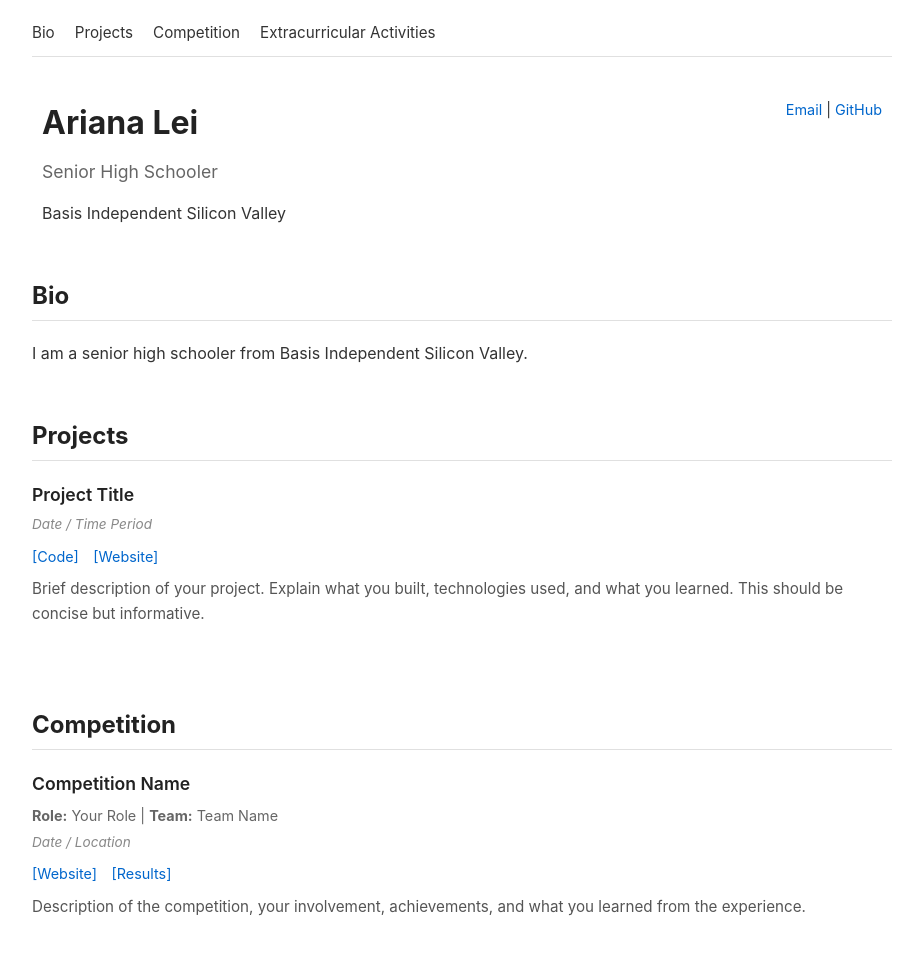
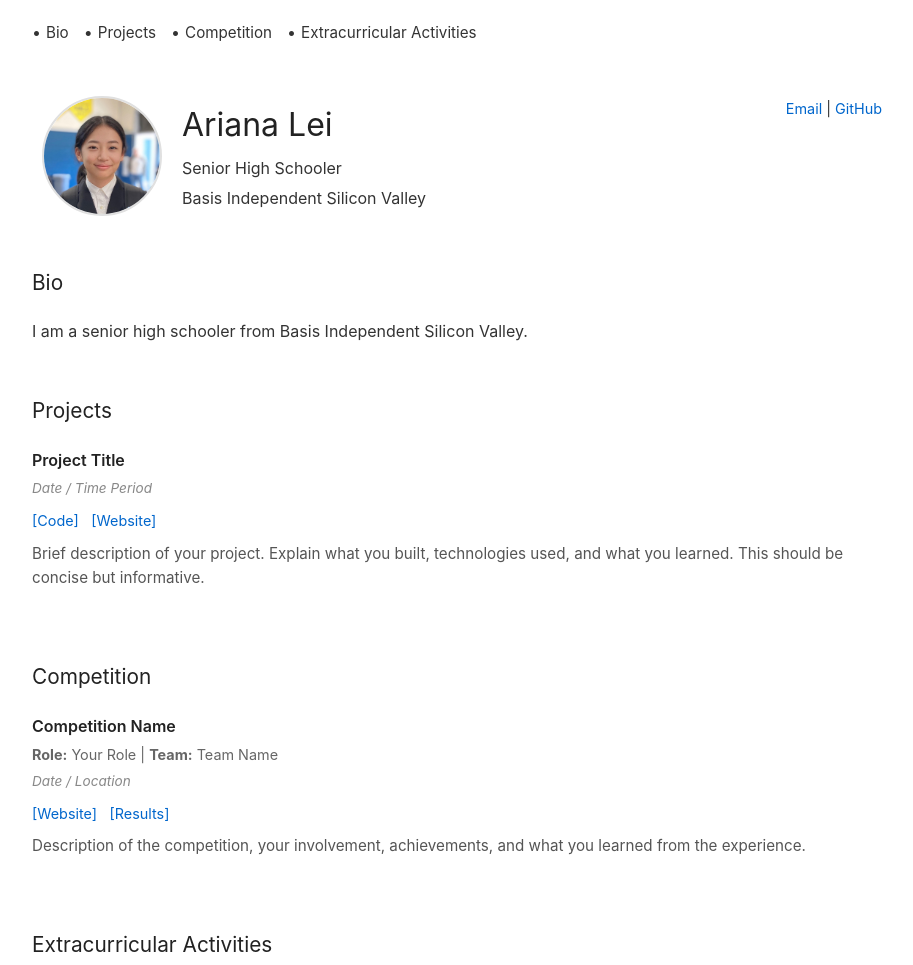
Before and after one commit to arianalei/arianalei.github.io, a plain HTML site: page index.html in a window 1280 px wide. Shown: the top 965 px of the page, without its empty margins (178-1091 px from the left). Drawn offline with Linux system fonts and the light colour scheme.

Commit message:
polishing new template

```diff
--- a/index.html
+++ b/index.html
@@ -29,14 +29,18 @@
       nav {
         margin-bottom: 30px;
         padding-bottom: 10px;
-        border-bottom: 1px solid #e0e0e0;
       }
 
       nav ul {
         list-style: none;
         display: flex;
-        gap: 20px;
+        gap: 15px;
         flex-wrap: wrap;
+      }
+
+      nav li::before {
+        content: '•';
+        margin-right: 5px;
       }
 
       nav a {
@@ -68,16 +72,36 @@
         text-align: right;
       }
 
+      .header-content {
+        display: flex;
+        align-items: center;
+        gap: 20px;
+      }
+
+      .profile-photo {
+        width: 120px;
+        height: 120px;
+        border-radius: 50%;
+        object-fit: cover;
+        border: 2px solid #e0e0e0;
+        flex-shrink: 0;
+      }
+
+      .header-text {
+        flex: 1;
+      }
+
       h1 {
         font-size: 2em;
-        margin-bottom: 10px;
+        margin-bottom: 5px;
         color: #222;
+        font-weight: normal;
       }
 
       .title {
-        font-size: 1.1em;
-        color: #666;
-        margin-bottom: 15px;
+        font-size: 1em;
+        color: #333;
+        margin-bottom: 5px;
       }
 
       .contact-links {
@@ -99,33 +123,30 @@
       }
 
       section h2 {
-        font-size: 1.5em;
+        font-size: 1.3em;
         margin-bottom: 20px;
         color: #222;
-        padding-bottom: 5px;
-        border-bottom: 1px solid #e0e0e0;
+        font-weight: normal;
       }
 
       .item {
-        margin-bottom: 30px;
+        margin-bottom: 25px;
         padding-bottom: 20px;
-        border-bottom: 1px solid #f0f0f0;
       }
 
       .item:last-child {
         border-bottom: none;
       }
 
-      .item-header {
+      .item-content-wrapper {
         display: flex;
         gap: 15px;
-        margin-bottom: 10px;
         align-items: flex-start;
       }
 
       .item-image {
-        width: 120px;
-        height: 80px;
+        width: 100px;
+        height: 70px;
         object-fit: cover;
         border-radius: 3px;
         flex-shrink: 0;
@@ -138,7 +159,7 @@
       }
 
       .item-title {
-        font-size: 1.1em;
+        font-size: 1em;
         font-weight: 600;
         margin-bottom: 5px;
         color: #222;
@@ -148,6 +169,7 @@
         color: #666;
         font-size: 0.9em;
         margin-bottom: 5px;
+        line-height: 1.5;
       }
 
       .item-date {
@@ -165,7 +187,7 @@
         color: #0066cc;
         text-decoration: none;
         font-size: 0.9em;
-        margin-right: 10px;
+        margin-right: 8px;
       }
 
       .item-links a:hover {
@@ -189,7 +211,12 @@
           text-align: left !important;
         }
 
-        .item-header {
+        .header-content {
+          flex-direction: column;
+          text-align: center;
+        }
+
+        .item-content-wrapper {
           flex-direction: column;
         }
 
@@ -214,9 +241,14 @@
       <table class="header-table">
         <tr>
           <td>
-            <h1>Ariana Lei</h1>
-            <div class="title">Senior High Schooler</div>
-            <div>Basis Independent Silicon Valley</div>
+            <div class="header-content">
+              <img src="images/profile_pic.jpg" alt="Profile Photo" class="profile-photo" onerror="this.style.display='none';">
+              <div class="header-text">
+                <h1>Ariana Lei</h1>
+                <div class="title">Senior High Schooler</div>
+                <div>Basis Independent Silicon Valley</div>
+              </div>
+            </div>
           </td>
           <td>
             <div class="contact-links">
@@ -238,7 +270,7 @@
         <h2>Projects</h2>
 
         <div class="item">
-          <div class="item-header">
+          <div class="item-content-wrapper">
             <img src="images/project1.png" alt="Project 1" class="item-image" onerror="this.style.display='none';">
             <div class="item-content">
               <div class="item-title">Project Title</div>
@@ -262,7 +294,7 @@
         <h2>Competition</h2>
 
         <div class="item">
-          <div class="item-header">
+          <div class="item-content-wrapper">
             <img src="images/competition1.png" alt="Competition 1" class="item-image" onerror="this.style.display='none';">
             <div class="item-content">
               <div class="item-title">Competition Name</div>
@@ -289,7 +321,7 @@
         <h2>Extracurricular Activities</h2>
 
         <div class="item">
-          <div class="item-header">
+          <div class="item-content-wrapper">
             <img src="images/activity1.png" alt="Activity 1" class="item-image" onerror="this.style.display='none';">
             <div class="item-content">
               <div class="item-title">Activity Name</div>
```
